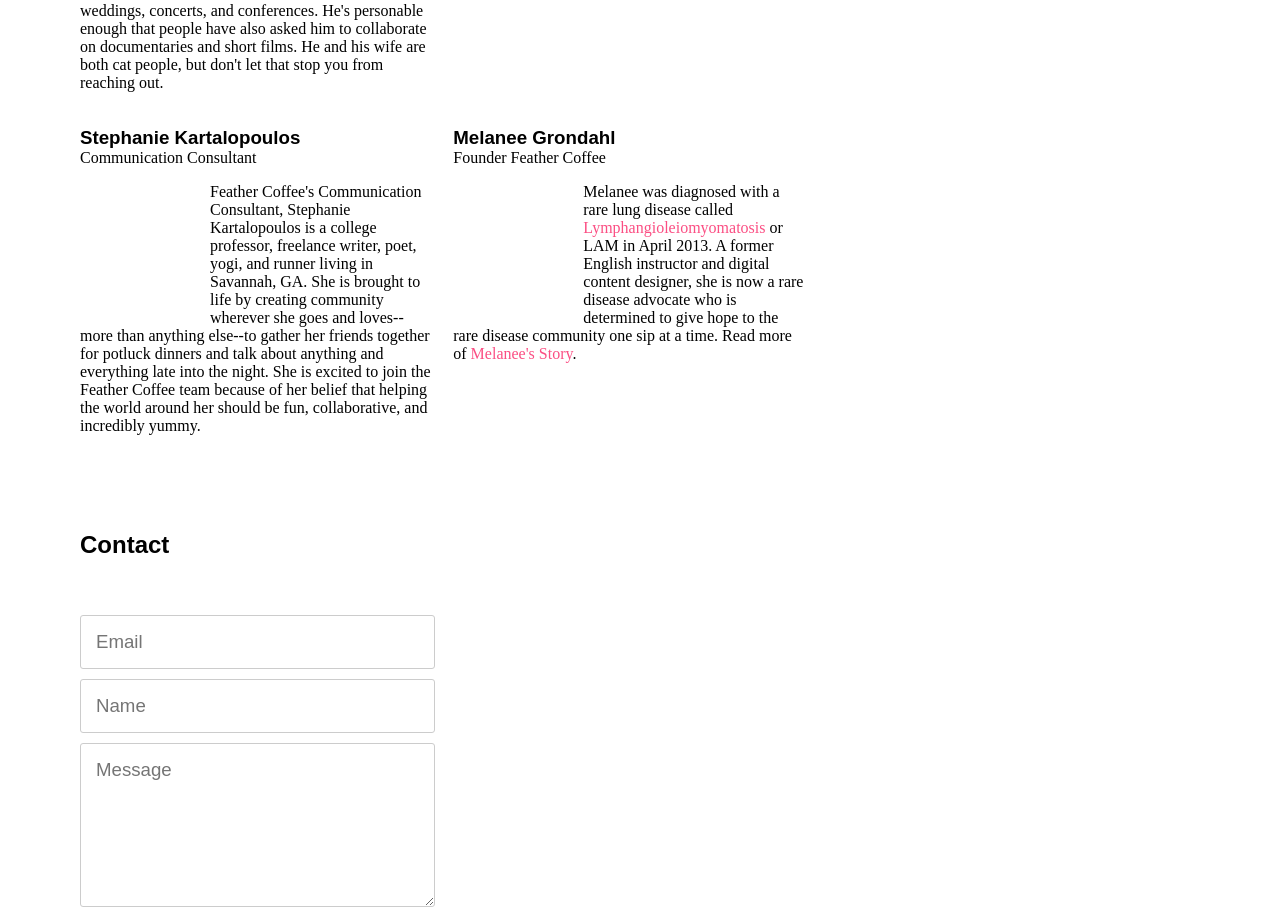
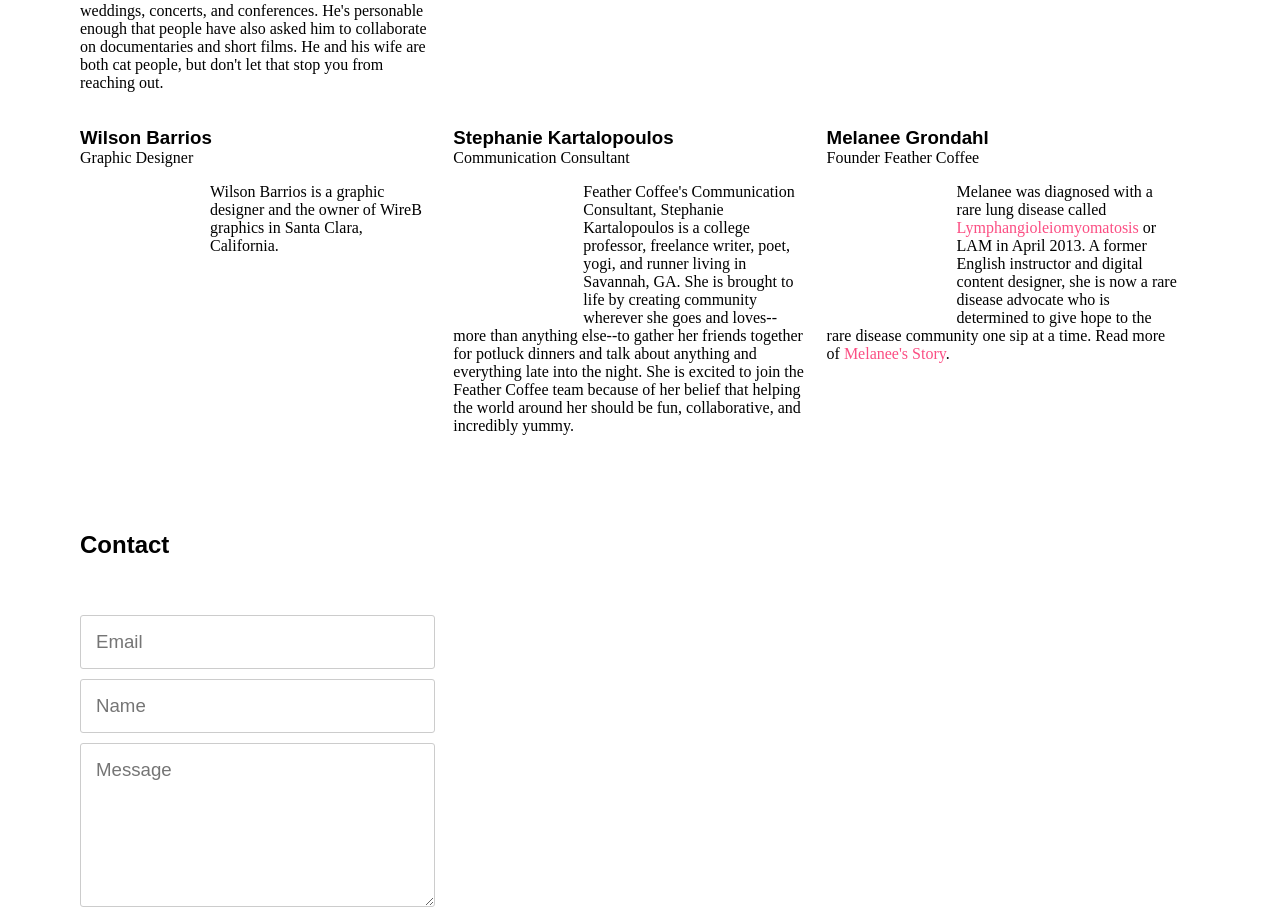
Before and after one commit to feathercoffee/feathercoffee.github.io, a website: page index.html in a window 1280 px wide. Shown: the part 1520-2428 px from the top of the page. Drawn offline with Linux system fonts and the light colour scheme.

Commit message:
#5 Add Wilson's bio

```diff
--- a/index.html
+++ b/index.html
@@ -102,6 +102,11 @@
 					<p><img data-src="images/crystal.jpg" src="images/blind.gif" class="team-picture transitionable-opacity invisible" alt="Crystal" />Crystal is a Bay Area-based visual designer with a passion for chocolate, oops, she meant cause-marketing.</p>
 				</div>
 				<div class="col-multi">
+					<h3>Wilson Barrios</h3>
+					Graphic Designer
+					<p><img data-src="images/wilson.jpg" src="images/blind.gif" class="team-picture transitionable-opacity invisible" alt="Melanee" />Wilson Barrios is a graphic designer and  the owner of WireB graphics in Santa Clara, California.</p>
+				</div>
+				<div class="col-multi">
 					<h3>Stephanie Kartalopoulos</h3>
 					Communication Consultant
 					<p><img data-src="images/stephanie.jpg" src="images/blind.gif" class="team-picture transitionable-opacity invisible" alt="Stephanie" />Feather Coffee's Communication Consultant, Stephanie Kartalopoulos is a college professor, freelance writer, poet, yogi, and runner living in Savannah, GA. She is brought to life by creating community wherever she goes and loves--more than anything else--to gather her friends together for potluck dinners and talk about anything and everything late into the night. She is excited to join the Feather Coffee team because of her belief that helping the world around her should be fun, collaborative, and incredibly yummy.</p>
@@ -116,10 +121,10 @@
 		<div class="row">
 			<div class="col-wrapper">
 				<a name="contact"><h2>Contact</h2></a>
-				<div class="col-multi">
+				<div class="col-multi" id="contact">
 					<div class="thank-you-message transitionable-opacity invisible">Thank you for your message. We'll be in touch with you shortly.</div>
 					<div class="form-wrapper transitionable-opacity">
-						<form action="//formspree.io/melgrondahl@gmail.com " name="contact">
+						<form action="//formspree.io/melgrondahl@gmail.com" name="contact">
 							<input type="email" name="_replyto" placeholder="Email" class="tooltip" title="Please enter a valid email address." />
 							<input type="text" name="name" placeholder="Name" />
 							<textarea rows="6" name="message" placeholder="Message" class="tooltip" title="Please enter a message."></textarea>
```
Also changed, not shown: images/melanee.jpg, images/wilson.jpg (added).
